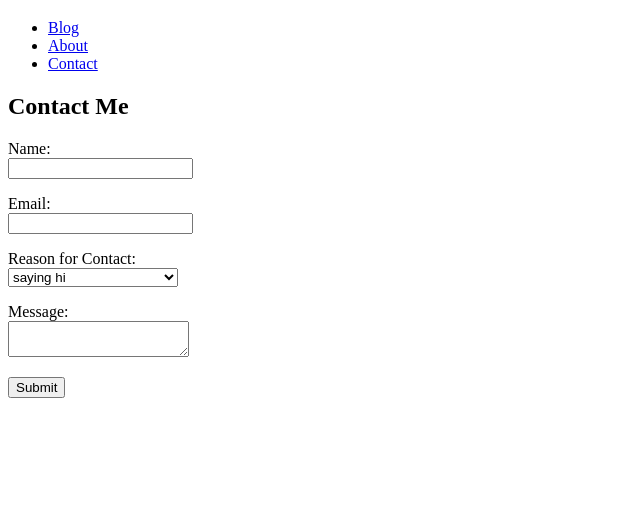
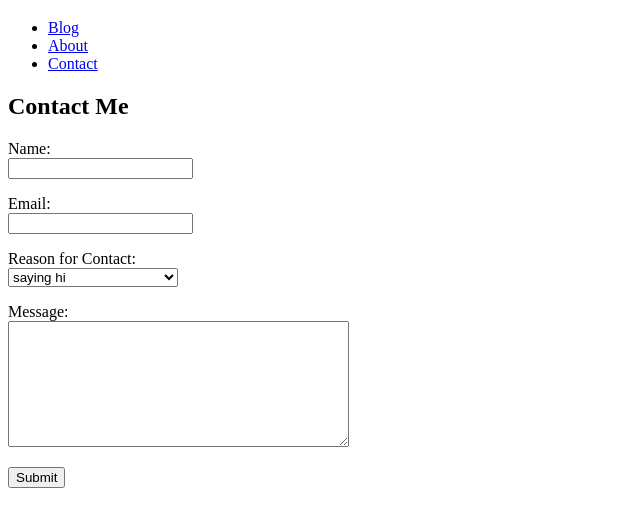
Before and after one commit to KMitch988/mi349_blog, a plain HTML site: page contact.html in a window 1280 px wide. Shown: the part 61-588 px from the top of the page, without its empty margins (0-640 px from the left). Drawn offline with Linux system fonts and the light colour scheme.

Commit message:
Bigger Textbox and Heading for Newsletter

```diff
--- a/contact.html
+++ b/contact.html
@@ -18,7 +18,7 @@
     </header>
     <section>
         <h2>Contact Me</h2>
-        <form action="going_nowhere" method="post" class="contact_form">
+        <form action="/contact.html" method="post" class="contact_form">
             <p>
                 <label for="name">Name:</label><br>
                 <input type="text" id="name" name="username">
@@ -37,7 +37,7 @@
             </p>
             <p>
                 <label for="message">Message:</label><br>
-                <textarea id="message" name="user_message"></textarea>
+                <textarea id="message" name="user_message" rows=8 cols="40"></textarea>
             </p>
             <button type="submit" value="Submit">Submit</button>
         </form>
```
Also changed, not shown: index.html (+2 -1 lines).
